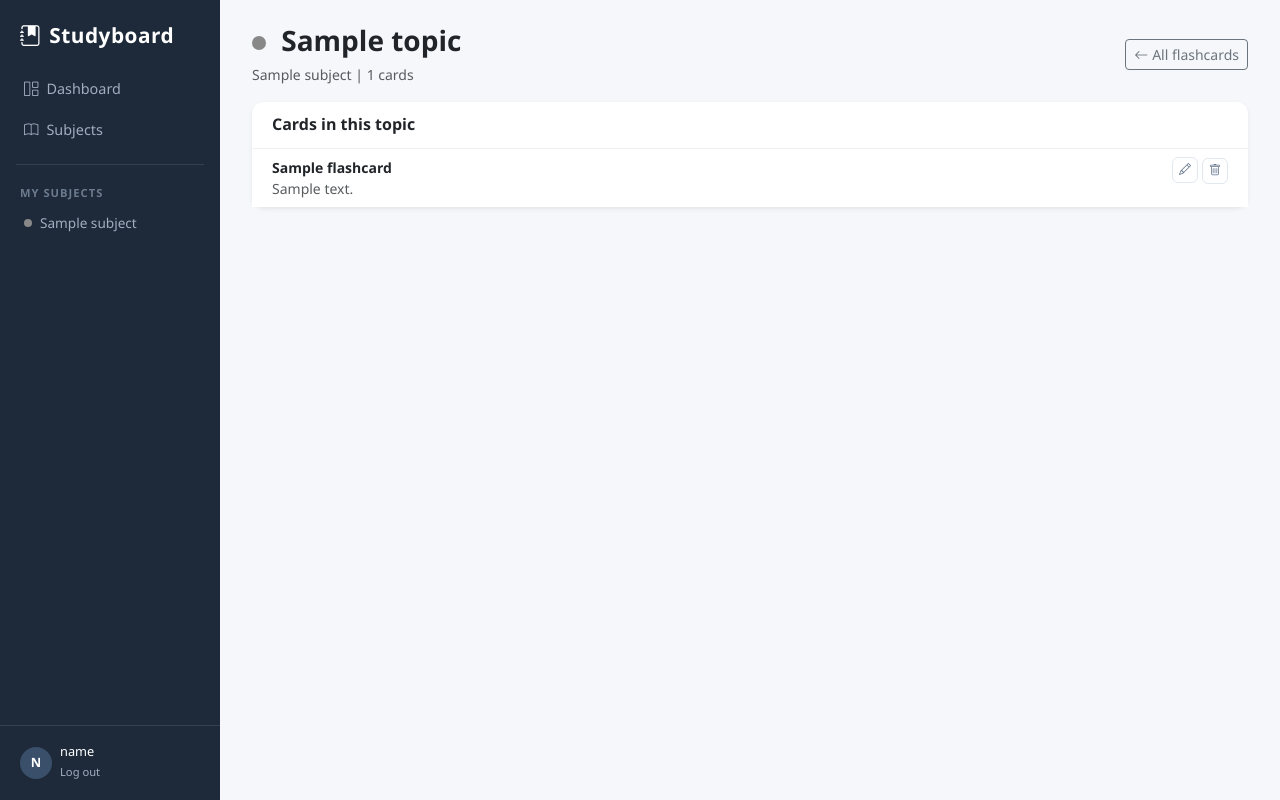
After one commit to JamesKings480/StudyBoard, a Flask app: page /flashcards/topic/1 in a window 1280 px wide. The commit adds this page. Run offline with Flask 3, Linux system fonts and the light colour scheme; a user stored in the database is signed in; tables that the repository leaves empty hold one stand-in row (values such as "Sample post"); some libraries are stand-ins or nearby versions.

Commit message:
Added the flashcards page
Added the pages for the flashcards.

```diff
--- a/app.py
+++ b/app.py
@@ -54,8 +54,8 @@ HSC_SUBJECTS = {
     'Visual Arts': 'https://www.nsw.gov.au/education-and-training/nesa/curriculum/creative-arts/visual-arts-stage-6-2016',
 }
 
-from models import db, User, Subject, Assessment, Task, StudySession, TodoItem, SubjectFile
-from forms import RegistrationForm, LoginForm, SubjectForm, AssessmentForm, MarkForm, TaskForm, TodoItemForm
+from models import db, User, Subject, Assessment, Task, StudySession, TodoItem, SubjectFile, Topic, Flashcard, FlashcardReview
+from forms import RegistrationForm, LoginForm, SubjectForm, AssessmentForm, MarkForm, TaskForm, TodoItemForm, FlashcardForm
 
 app = Flask(__name__)
 app.config.from_object(Config)
@@ -653,8 +653,6 @@ def save_mark(assessment_id):
         flash(f'Mark saved: {assessment.mark}%', 'success')
     return redirect(url_for('assessment_detail', assessment_id=assessment.id))
 
-
-
 @app.route('/task/<int:task_id>/toggle', methods=['POST'])
 @login_required
 def toggle_task(task_id):
@@ -664,6 +662,147 @@ def toggle_task(task_id):
     task.status = 'Complete' if task.status == 'Incomplete' else 'Incomplete'
     db.session.commit()
     return redirect(request.referrer or url_for('dashboard'))
+
+def get_or_create_topic(subject, raw_name):
+    clean = ' '.join(raw_name.split())
+    topic = Topic.query.filter(
+        Topic.subject_id == subject.id,
+        db.func.lower(Topic.name) == clean.lower()
+    ).first()
+    if topic:
+        return topic
+    topic = Topic(name=clean, subject_id=subject.id)
+    db.session.add(topic)
+    db.session.flush()
+    return topic
+
+
+def build_flashcard_form():
+    subjects = Subject.query.filter_by(user_id=current_user.id).order_by(Subject.name).all()
+    form = FlashcardForm()
+    form.subject_id.choices = [(s.id, s.name) for s in subjects]
+    return form, subjects
+
+
+def flash_form_errors(form):
+    for field_errors in form.errors.values():
+        for error in field_errors:
+            flash(error, 'danger')
+
+
+@app.route('/flashcard/<int:card_id>/review', methods=['POST'])
+@login_required
+def record_review(card_id):
+    return jsonify({'error': 'Not implemented yet'}), 501
+
+
+@app.route('/flashcards')
+@login_required
+def flashcards_page():
+    form, subjects = build_flashcard_form()
+    topics = Topic.query.join(Subject).filter(
+        Subject.user_id == current_user.id
+    ).order_by(Subject.name, Topic.name).all()
+    return render_template('flashcards.html', form=form, subjects=subjects, topics=topics)
+
+
+@app.route('/flashcard/new', methods=['POST'])
+@login_required
+def create_flashcard():
+    form, subjects = build_flashcard_form()
+    if not form.validate_on_submit():
+        flash_form_errors(form)
+        return redirect(url_for('flashcards_page'))
+
+    subject = Subject.query.get(form.subject_id.data)
+    if not subject or subject.user_id != current_user.id:
+        flash('Access denied.', 'danger')
+        return redirect(url_for('dashboard'))
+
+    topic = get_or_create_topic(subject, form.topic_name.data)
+    card = Flashcard(
+        question=form.question.data.strip(),
+        answer=form.answer.data.strip(),
+        topic_id=topic.id
+    )
+    db.session.add(card)
+    db.session.commit()
+    flash(f'Flashcard added to {topic.name}.', 'success')
+    return redirect(url_for('topic_review', topic_id=topic.id))
+
+
+@app.route('/flashcards/topic/<int:topic_id>')
+@login_required
+def topic_review(topic_id):
+    topic = Topic.query.get_or_404(topic_id)
+    if topic.subject.user_id != current_user.id:
+        flash('Access denied.', 'danger')
+        return redirect(url_for('dashboard'))
+    cards = Flashcard.query.filter_by(topic_id=topic.id).order_by(Flashcard.created_at).all()
+    deck = [{
+        'id': c.id,
+        'question': c.question,
+        'answer': c.answer,
+        'review_url': url_for('record_review', card_id=c.id)
+    } for c in cards]
+    return render_template('topic_review.html', topic=topic, cards=cards, deck=deck)
+
+
+@app.route('/flashcard/<int:card_id>/edit', methods=['GET', 'POST'])
+@login_required
+def edit_flashcard(card_id):
+    card = Flashcard.query.get_or_404(card_id)
+    if card.topic.subject.user_id != current_user.id:
+        flash('Access denied.', 'danger')
+        return redirect(url_for('dashboard'))
+
+    form, subjects = build_flashcard_form()
+    if request.method == 'GET':
+        form.subject_id.data = card.topic.subject_id
+        form.topic_name.data = card.topic.name
+        form.question.data = card.question
+        form.answer.data = card.answer
+
+    if form.validate_on_submit():
+        subject = Subject.query.get(form.subject_id.data)
+        if not subject or subject.user_id != current_user.id:
+            flash('Access denied.', 'danger')
+            return redirect(url_for('dashboard'))
+
+        old_topic = card.topic
+        topic = get_or_create_topic(subject, form.topic_name.data)
+        card.question = form.question.data.strip()
+        card.answer = form.answer.data.strip()
+        card.topic_id = topic.id
+        db.session.commit()
+        if old_topic.id != topic.id and not old_topic.flashcards:
+            db.session.delete(old_topic)
+            db.session.commit()
+        flash('Flashcard updated.', 'success')
+        return redirect(url_for('topic_review', topic_id=topic.id))
+
+    flash_form_errors(form)
+    return render_template('flashcard_form.html', form=form, card=card, title='Edit Flashcard')
+
+
+@app.route('/flashcard/<int:card_id>/delete', methods=['POST'])
+@login_required
+def delete_flashcard(card_id):
+    card = Flashcard.query.get_or_404(card_id)
+    if card.topic.subject.user_id != current_user.id:
+        flash('Access denied.', 'danger')
+        return redirect(url_for('dashboard'))
+    topic = card.topic
+    db.session.delete(card)
+    db.session.commit()
+    if not topic.flashcards:
+        db.session.delete(topic)
+        db.session.commit()
+        flash('Flashcard deleted. That was the last card in that topic, so the topic has gone too.', 'info')
+        return redirect(url_for('flashcards_page'))
+    flash('Flashcard deleted.', 'info')
+    return redirect(url_for('topic_review', topic_id=topic.id))
+
 
 @app.route('/todo/new', methods=['POST'])
 @login_required
--- a/templates/dashboard.html
+++ b/templates/dashboard.html
@@ -228,6 +228,9 @@
                     <a href="{{ url_for('subjects_list') }}" class="btn btn-outline-secondary">
                         <i class="bi bi-book me-2"></i>View All Subjects
                     </a>
+                    <a href="{{ url_for('flashcards_page') }}" class="btn btn-outline-secondary">
+                        <i class="bi bi-card-text me-2"></i>Flashcards
+                    </a>
                 </div>
             </div>
         </div>
--- /dev/null
+++ b/templates/topic_review.html
@@ -0,0 +1,54 @@
+{% extends "base.html" %}
+{% block title %}{{ topic.name }} - Studyboard{% endblock %}
+{% block content %}
+<input type="hidden" name="csrf_token" value="{{ csrf_token() }}">
+
+<div class="d-flex justify-content-between align-items-center mb-3">
+    <div>
+        <h3 class="fw-bold mb-1">
+            <span class="subject-dot me-2" style="background-color: {{ topic.subject.colour }};"></span>
+            {{ topic.name }}
+        </h3>
+        <small class="text-muted">{{ topic.subject.name }} | {{ cards|length }} cards</small>
+    </div>
+    <a href="{{ url_for('flashcards_page') }}" class="btn btn-outline-secondary btn-sm">
+        <i class="bi bi-arrow-left me-1"></i>All flashcards
+    </a>
+</div>
+
+<div class="card shadow-sm">
+    <div class="card-header bg-white">
+        <h6 class="mb-0 fw-bold">Cards in this topic</h6>
+    </div>
+    <div class="card-body p-0">
+        {% if cards %}
+        <div class="list-group list-group-flush">
+            {% for c in cards %}
+            <div class="list-group-item py-2">
+                <div class="d-flex justify-content-between align-items-start gap-2">
+                    <div class="flex-grow-1" style="min-width: 0;">
+                        <div class="fw-semibold small">{{ c.question }}</div>
+                        <div class="text-muted small">{{ c.answer }}</div>
+                    </div>
+                    <div class="d-flex gap-1 flex-shrink-0">
+                        <a href="{{ url_for('edit_flashcard', card_id=c.id) }}" class="subtask-btn text-decoration-none" title="Edit">
+                            <i class="bi bi-pencil"></i>
+                        </a>
+                        <form method="POST" action="{{ url_for('delete_flashcard', card_id=c.id) }}"
+                              class="confirm-delete-form" data-confirm-msg="Delete this flashcard?">
+                            <input type="hidden" name="csrf_token" value="{{ csrf_token() }}">
+                            <button type="submit" class="subtask-btn" title="Delete">
+                                <i class="bi bi-trash"></i>
+                            </button>
+                        </form>
+                    </div>
+                </div>
+            </div>
+            {% endfor %}
+        </div>
+        {% else %}
+        <div class="text-center text-muted py-4">No cards in this topic yet.</div>
+        {% endif %}
+    </div>
+</div>
+{% endblock %}
```
Also changed, not shown: templates/flashcard_form.html (added, +36 -0 lines), templates/flashcards.html (added, +83 -0 lines).
